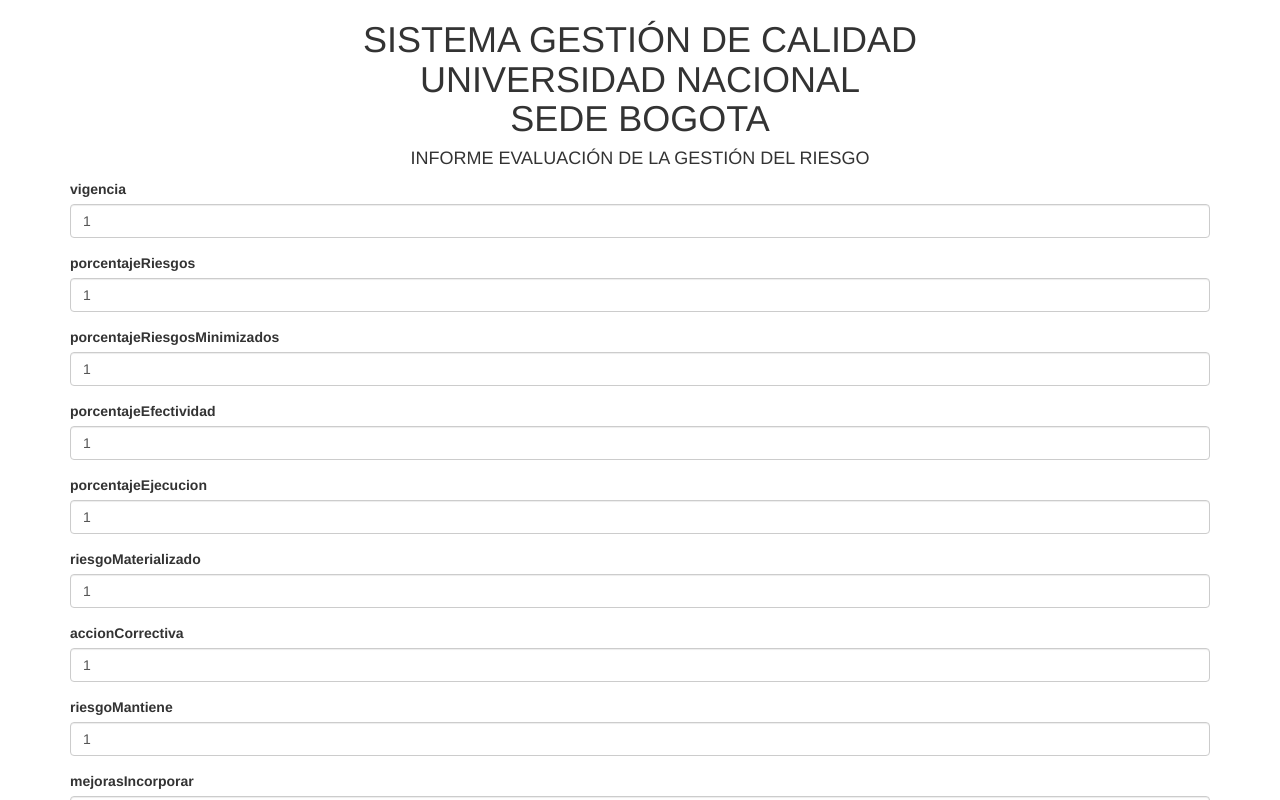
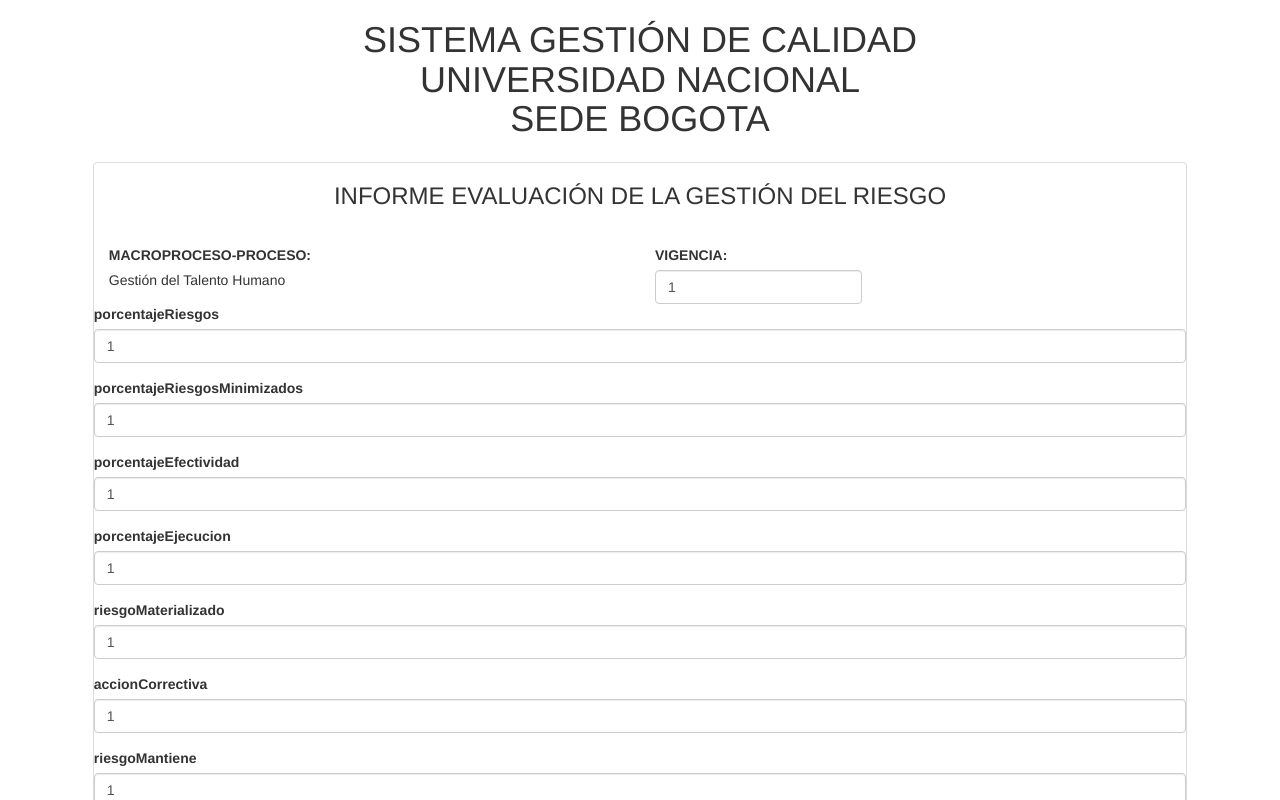
Before and after one commit to HJSFoundation/webFormPDF, an Angular app: page / in a window 1280 px wide. Shown: the top 800 px of the page. Built offline with nearby package versions, Linux system fonts and the light colour scheme; what pdfmake would draw is missing.

Commit message:
working on form view (until "vigencia" field)

```diff
--- a/src/app/app.component.html
+++ b/src/app/app.component.html
@@ -8,11 +8,22 @@
       SEDE BOGOTA
     </h1>
     <form (ngSubmit)="onSubmit()" #dataForm="ngForm">
-      <h4 style="text-align:center">
-          INFORME EVALUACIÓN DE LA GESTIÓN DEL RIESGO
-      </h4>
-      <div class="form-group">
-        <label for="name">vigencia</label>
+      <div class="panel panel-default" style= "margin: 2%">
+        <h3 style="text-align:center">
+            INFORME EVALUACIÓN DE LA GESTIÓN DEL RIESGO <br><br>
+        </h3>
+
+        <div class="form-inline " role="form">
+            <div data-wrapper-for="Grid2" class="container-fluid">
+                <div class="row">
+                    <div class="col-xs-6">
+                        <p>
+                            <label for="ejemplo_password_1">MACROPROCESO-PROCESO:</label><br>
+                              Gestión del Talento Humano
+                        </p>
+                    </div>
+                    <div class="col-xs-6">
+                        <label for="name">VIGENCIA:</label><br>
                         <input type="text" class="form-control" id="vigencia"
                                required
                                [(ngModel)]="model.vigencia" name="vigencia"
@@ -21,7 +32,13 @@
                              class="alert alert-danger">
                           required
                         </div>
+
                     </div>
+                </div>
+            </div>
+        </div>
+
+
 
         <div class="form-group">
           <label for="name">porcentajeRiesgos</label>
@@ -144,6 +161,7 @@
         </div>
         <button type="submit" class="btn btn-success" [disabled]="!dataForm.form.valid">Submit</button>
         <button type="button" class="btn btn-default" (click)="newData(); dataForm.reset()">New data</button>
+      </div>
     </form>
   </div>
 
```
Lines whose indentation alone changed are shown as unchanged.
